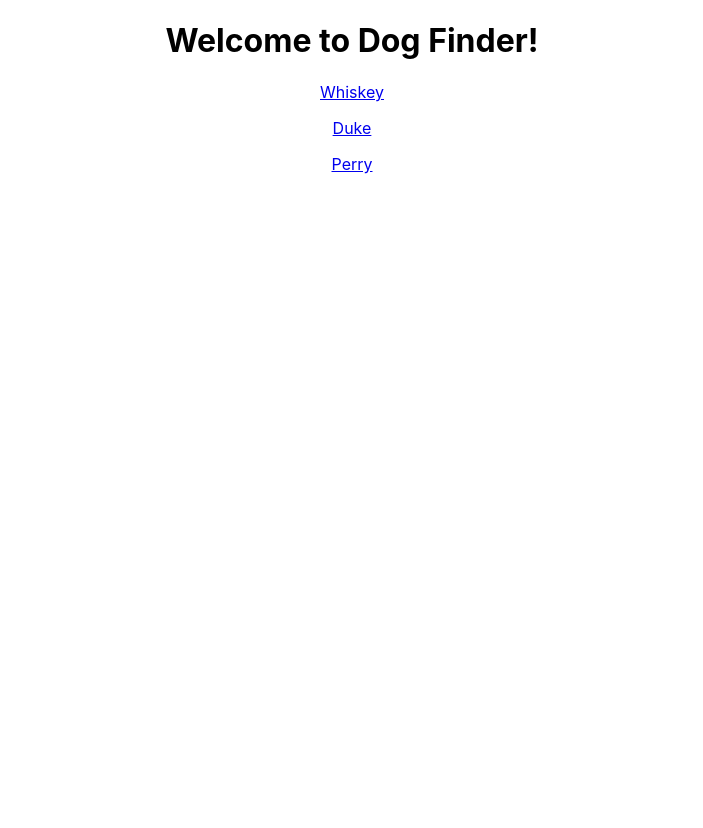
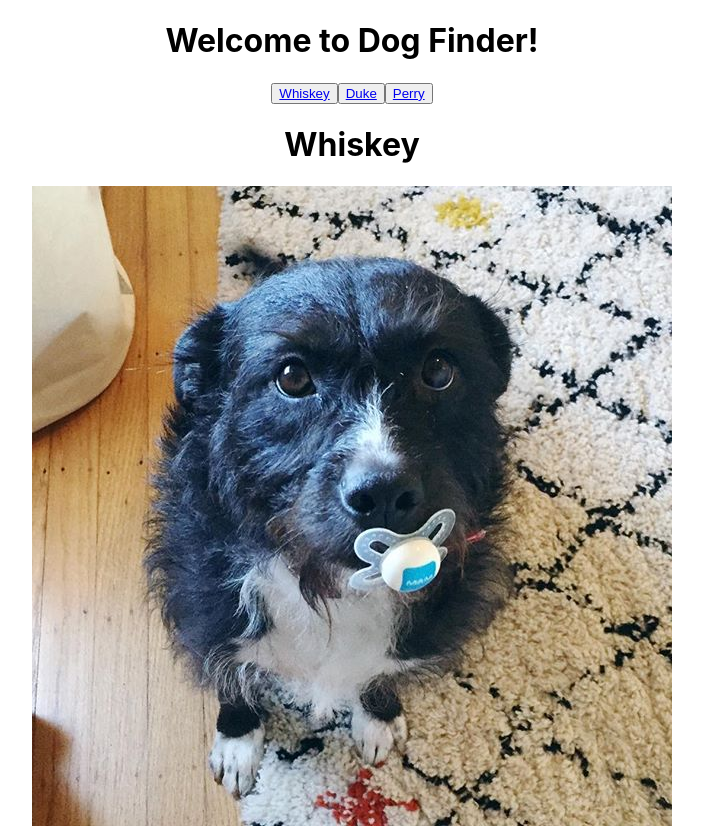
Before and after one commit to m-romberg/react-dog-finder, a React (Create React App) app: page /dogs in a window 1280 px wide. Shown: the top 828 px of the page, without its empty margins (288-991 px from the left). Before the commit the page ends 800 px from the top, so only its background shows below. Built offline with nearby package versions, Linux system fonts and the light colour scheme; data requests are answered from the project's data file; the HTML template or start-up script is replaced by a standard one.

Commit message:
code review tweaks

```diff
--- a/src/App.js
+++ b/src/App.js
@@ -10,6 +10,9 @@ const DOGS_API_URL = "http://localhost:5001/dogs";
 /**
  * App
  *
+ * Renders nav bar and routes list
+ * calls axios to get dogs
+ *
  * State:
  *  -data: [{name, age, src, facts},...]
  *
@@ -17,25 +20,29 @@ const DOGS_API_URL = "http://localhost:5001/dogs";
  */
 function App() {
   console.log("in App");
-
+  //TODO: rename to dogs
   const [data, setData] = useState([]);
 
 
-  async function getDogs () {
+  async function getDogs() {
     const result = await axios.get(DOGS_API_URL);
-    console.log('result:; ' ,result);
+    console.log('result:; ', result);
     setData(result.data);
   }
-
-  if (data.length=== 0) {
+  //what happens if the axios request sends back... no dogs? could add piece of state for example "isEditing"
+  if (data.length === 0) {
     getDogs();
+    return (
+      <h1 style={{ textAlign: "center" }}>
+        I AM GETTING YOU DOGGGOOOOOOSOSSSSSSSSS
+      </h1>);
   }
 
   return (
     <div className="App">
       <h1>Welcome to Dog Finder!</h1>
       <BrowserRouter>
-        <Nav data={data}/>
+        <Nav data={data} />
         <RoutesList data={data} />
       </BrowserRouter>
     </div>
--- a/src/DogDetails.js
+++ b/src/DogDetails.js
@@ -1,4 +1,4 @@
-import { useParams } from "react-router-dom";
+import { Navigate, useParams } from "react-router-dom";
 
 /**
  * DogDetails
@@ -16,13 +16,16 @@ function DogDetails({ dogs }) {
 
   const { name } = useParams();
   const dog = dogs.find(d => d.name === name);
+  if (dog===undefined){
+    return <Navigate to="/dogs" />
+  }
   console.log(dogs);
   console.log(dog);
 
   return (
     <div className="DogDetails">
       <h1>{dog.name}</h1>
-      <img src={`/${dog.src}.jpg`} alt={dog.src}></img>
+      <img src={`/${dog.src}.jpg`} alt={dog.name}></img>
       <p><b>age: {dog.age} </b></p>
       {dog.facts.map((f, i) => <p key={i}>{f}</p>)}
     </div>
--- a/src/DogList.js
+++ b/src/DogList.js
@@ -2,9 +2,12 @@
 /**
  * DogList
  *
+ * Shows image and name for list of dogs in root
  *
+ * props:
+ * - dogs: [{name, age, src, facts},...]
  *
- *
+ * RoutesList => DogList
  */
 
 
@@ -17,7 +20,7 @@ function DogList({ dogs }) {
             {dogs.map((d, i) => (
                 <div key={i}>
                     <h1> {d.name} </h1>
-                    <img src={`/${d.src}.jpg`} alt={d.src}></img>
+                    <img src={`/${d.src}.jpg`} alt={d.name}></img>
                 </div>
             ))}
         </div>
--- a/src/Nav.js
+++ b/src/Nav.js
@@ -8,17 +8,21 @@ import { Link } from "react-router-dom";
  * App => Nav => Link
  */
 
-function Nav ({data}) {
+function Nav({ data }) {
   console.log("in Nav");
   console.log("data:", data);
 
+  //dont need additional loop... move down
   const names = data.map(d => d.name);
   console.log("names", names);
+  //NOTE: do not use capital whiskey
   return (
-  <nav className="Nav">
-    {names.map((n,i) => <p key={i}><Link to={`dogs/${n}`} key={i}>{n}</Link></p>)}
-  </nav>
-  )
+    <nav className="Nav">
+      {names.map(
+        (n, i) =>
+        (<button key={i}><Link to={`dogs/${n}`} key={i}>{n}</Link></button>))}
+    </nav>
+  );
 }
 //
 export default Nav;
--- a/src/RoutesList.js
+++ b/src/RoutesList.js
@@ -16,7 +16,7 @@ function RoutesList({data}) {
   return (
     <div className="RoutesList">
       <Routes>
-        <Route element={<DogList dogs={data} />} path="/" />
+        <Route element={<DogList dogs={data} />} path="/dogs" />
         <Route element={<DogDetails dogs={data} />} path="/dogs/:name" />
         <Route element={<Navigate to="/dogs" />} path="/*" />
       </Routes>
```
